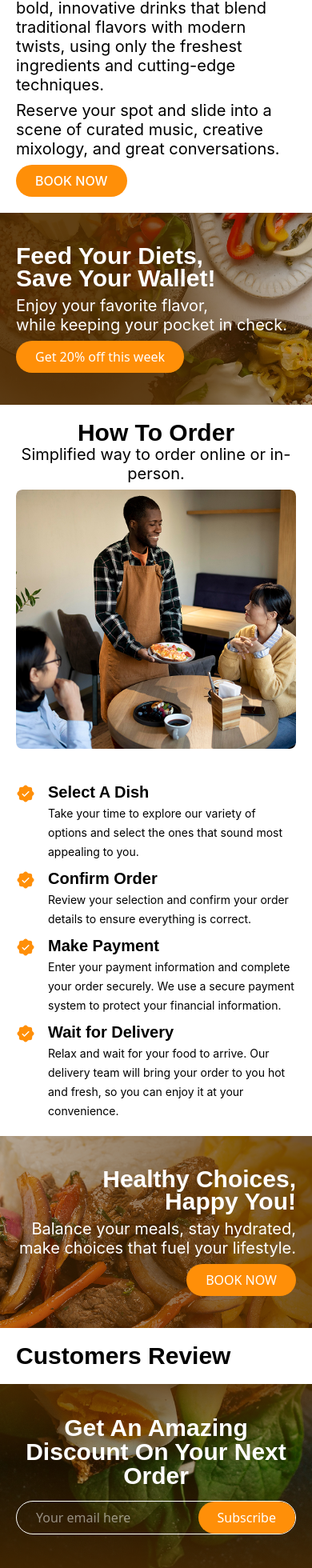
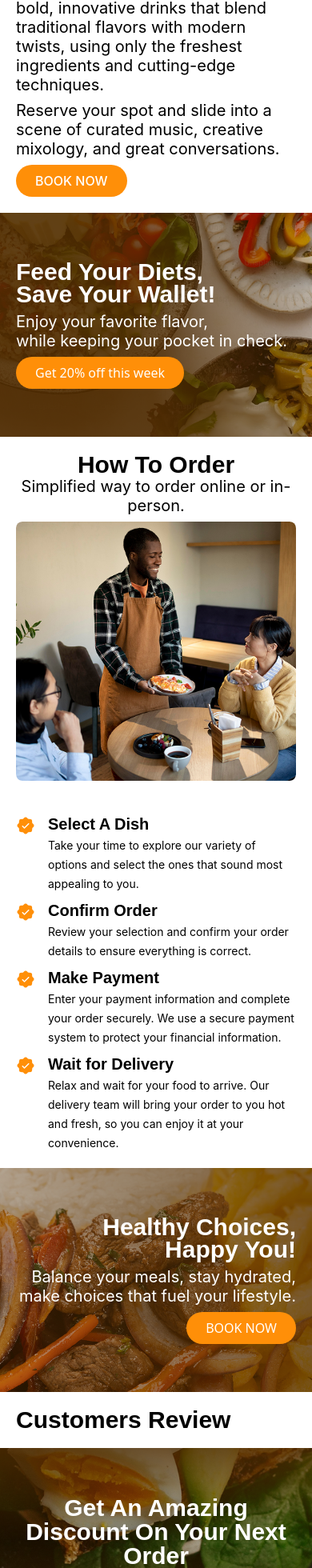
Before and after one commit to Haywhai1/food-wine2, a React (Vite) app in the folder frontend/: page / in a window 390 px wide. Shown: the part 3057-5017 px from the top of the page at 80% size. Built offline with nearby package versions, Linux system fonts and the light colour scheme; no server answers; a web font is replaced by a local one.

Commit message:
homepage updated

```diff
--- a/frontend/src/components/footer/index.jsx
+++ b/frontend/src/components/footer/index.jsx
@@ -3,7 +3,7 @@ import React from "react";
 const Footer = () => {
   return (
     <div
-      className="p-5 py-10 md:p-20 flex flex-col items-center justify-center leading-none  text-white"
+      className="p-5 py-15 md:p-20 flex flex-col items-center justify-center leading-none  text-white"
       style={{
         backgroundImage: "url('/images/footer-img.png')",
         backgroundSize: "cover",
--- a/frontend/src/pages/homelayout/dietFeeding/index.jsx
+++ b/frontend/src/pages/homelayout/dietFeeding/index.jsx
@@ -3,7 +3,7 @@ import React from "react";
 const DietFeeding = () => {
   return (
     <div
-      className="p-5 py-10 md:p-20 flex flex-col items-start leading-none  text-white"
+      className="p-5 py-15 md:p-20 flex flex-col items-start leading-none  text-white"
       style={{
         backgroundImage: "url('/images/dietFeeding-img.png')",
         backgroundSize: "cover",
--- a/frontend/src/pages/homelayout/healthyChoice/index.jsx
+++ b/frontend/src/pages/homelayout/healthyChoice/index.jsx
@@ -3,7 +3,7 @@ import React from "react";
 const HealthyChoice = () => {
   return (
     <div
-  className="p-5 py-10 md:p-20 flex flex-col items-end leading-none  text-white"
+  className="p-5 py-15 md:p-20 flex flex-col items-end leading-none  text-white"
   style={{
     backgroundImage: "url('/images/healthyChoice.png')",
     backgroundSize: "cover",
```
